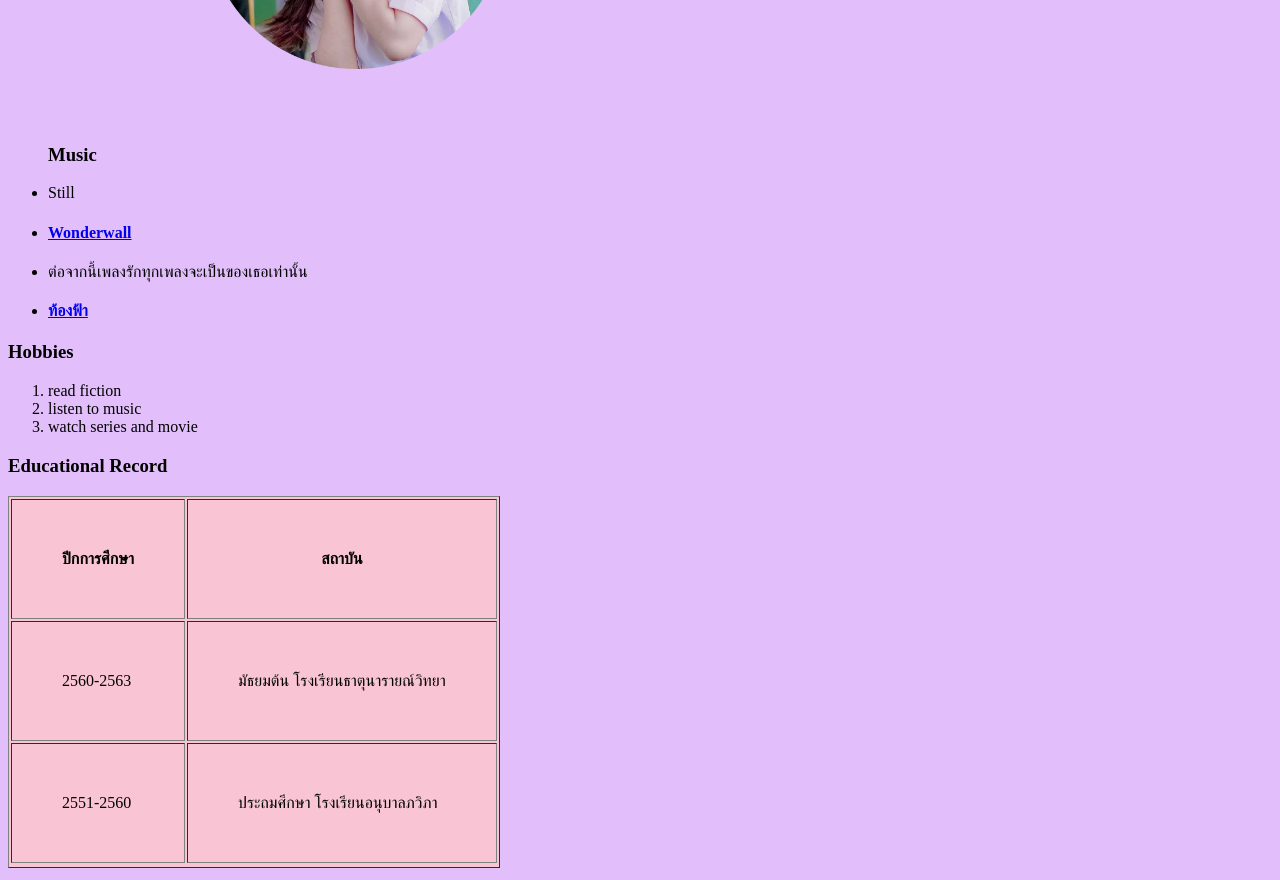
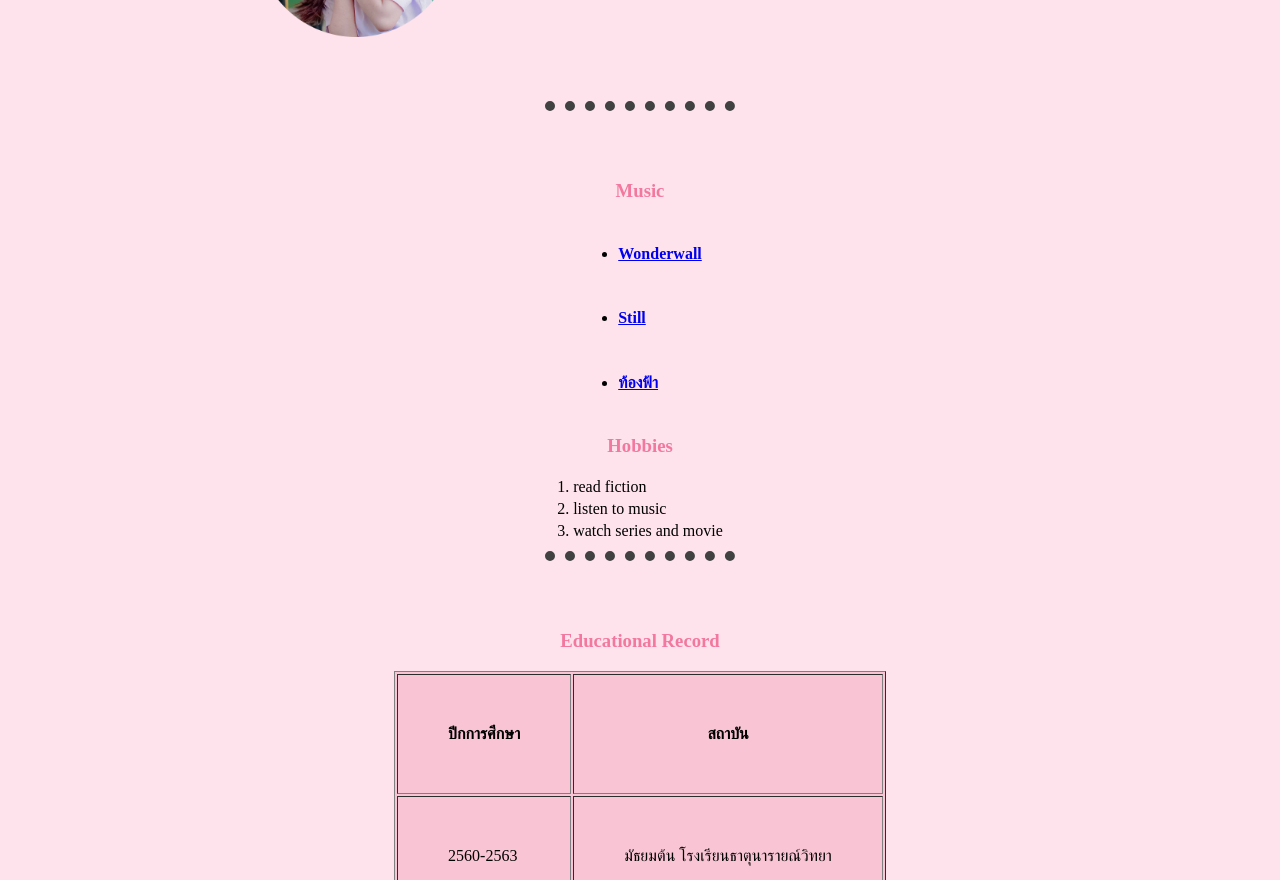
Before and after one commit to phimpika21/cv, a plain HTML site: page index.html in a window 1280 px wide. Shown: the part 363-1243 px from the top of the page. Drawn offline with Linux system fonts and the light colour scheme.

Commit message:
v4
ใส่สีตัวหนังสือ ใส่จุด

```diff
--- a/index.html
+++ b/index.html
@@ -5,30 +5,16 @@
     <meta http-equiv="X-UA-Compatible" content="IE=edge">
     <meta name="viewport" content="width=device-width, initial-scale=1.0">
     <title>🦋Phimpika🦙</title>
+    <link rel="stylesheet" href="style.css">
 </head>
-
-<style>
-    body{
-        background-color:#07a065
-    }
-    hr{
-        border-style: none;
-        border-top-style: dotted;
-        border-color:grey ;
-        border-width: 20px;
-        width: 20%;
-
-    }
-</style>
-
+<body>
     <center>
         <h1>
             <a href="index.html" target="">Home</a>
             <a href="contact.html" target="">Contact</a>
         </h1>
     </center>
-
-<body style="background-color: rgb(226, 191, 250);">
+<hr>
     <table cellpadding="50px" align="center">
                 <tr>
                     <td><img src="ตอง23644.png" alt="" height="300px"></td>
@@ -37,31 +23,44 @@
                         <p><strong><em>student at thatnaraiwittaya school in science and technology program</em>.</strong>.</p>
                         <p>Aptitude for Mathematics and Science</p></h4>
                     </td>
+                </tr>
+    </table>
+    <hr>
+        <h3 align="center">Music</h3>
+    <table align="center">
 
+                <tr>
+                    <td><ul><li><h4><a href="https://youtu.be/6hzrDeceEKc" target="_blank">Wonderwall</a></h4></li></ul></td>
+                </tr>
 
+                <tr>
+                    <td><ul><li><h4><a href="https://www.youtube.com/watch?v=d4QrCXxhWq0" target="_blank">Still</a></h4></li></ul></td>
+                </tr>
+
+                <tr>
+                    <td><ul><li><h4><a href="https://youtu.be/nhWGL4cVMYI" target="_blank">ท้องฟ้า</a></h4></li></ul></td>
                 </tr>
             </table>
 
-        <ul>
-        <p>
-        <h3>Music</h3>
-            <li>Still</li>
-            <li><h4><a href="https://youtu.be/6hzrDeceEKc" target="_blank">Wonderwall</a></h4></li>
-            <li>ต่อจากนี้เพลงรักทุกเพลงจะเป็นของเธอเท่านั้น</li>
-            <li><h4><a href="https://youtu.be/nhWGL4cVMYI" target="_blank">ท้องฟ้า</a></h4></li>
-        </p>
-    </ul>
-
-        <h3>Hobbies</h3>
-    <ol>
-            <li>read fiction</li>
-            <li>listen to music</li>
-            <li>watch series and movie</li>
-    </ol>
-
+        <h3 align="center">Hobbies</h3>
+            <table align="center">
+                <tr>
+                    <td>1.</td>
+                    <td>read fiction</td>
+                </tr>
+                <tr>
+                    <td>2.</td>
+                    <td>listen to music</td>
+                </tr>
+                <tr>
+                    <td>3.</td>
+                    <td>watch series and movie</td>
+                </tr>
+            </table>
+    <hr>
     <!-- ============= ประวัติการศึกษา ================ -->
-    <h3>Educational Record</h3>
-    <table bgcolor=#F9C5D5 border="1" cellpadding="50px">
+        <h3 align="center">Educational Record</h3>
+            <table bgcolor=#F9C5D5 border="1" cellpadding="50px" align="center">
                 <thead>
                     <tr>
                         <th>ปีกการศึกษา</th>
@@ -78,8 +77,8 @@
             </table>
 
     <!-- ============= สกิล ================ -->
-    <h3>Skill</h3>
-    <table bgcolor= #EDD2F3 cellpadding="10px">
+        <h3 align="center">Skill</h3>
+            <table bgcolor= #EDD2F3 cellpadding="10px" align="center">
                 <tr>
                     <td>อ่านนิยาย</td>            <td>✩✩✩✩</td>
                     <td>ทำอาหาร</td>            <td>✩✩✩✩</td>
@@ -89,7 +88,8 @@
                     <td>ฟังเพลง</td>             <td>✩✩✩✩</td>
                 </tr>
             </table>
-
+    <br>
+    <hr>
 </body>
 <footer>
 
--- /dev/null
+++ b/style.css
@@ -0,0 +1,27 @@
+body{
+  background-color: #FEE3EC
+
+}
+
+hr{
+    border-style: none;
+    border-top-style: dotted ;
+    border-color: rgb(65, 65, 65);
+    border-width: 10px;
+    height: 50px;
+    width: 15%;
+}
+
+img{
+  height: 200px;
+}
+
+h1{
+
+  color: #F2789F
+}
+
+h3{
+
+  color: #F2789F
+}
```
Also changed, not shown: contact.html (+36 -20 lines). Lines whose indentation alone changed are shown as unchanged.
